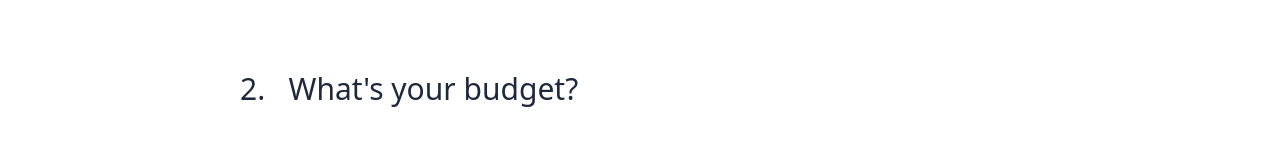
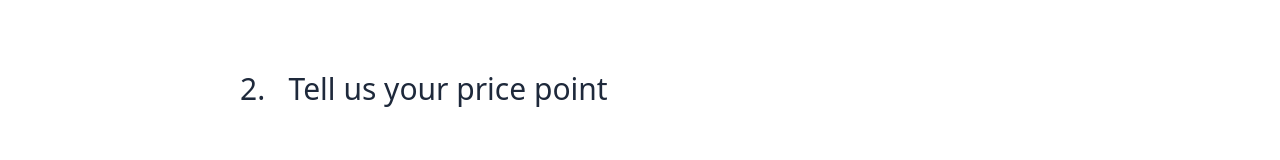
Before and after one commit to russelshane/gowander, a React (Vite) app: page /trip/start in a window 1280 px wide. Shown: the part 760-920 px from the top of the page. Built offline with nearby package versions, Linux system fonts and the light colour scheme; no server answers.

Commit message:
chore: rephrase question 2 on create-trip

```diff
--- a/src/routes/create-trip/index.tsx
+++ b/src/routes/create-trip/index.tsx
@@ -70,7 +70,7 @@ function CreateTrip() {
           </div>
           <div className="flex flex-col gap-8 w-full">
             <h2 className="w-full max-w-full md:max-w-md text-3xl font-medium leading-tight text-slate-800">
-              2. &nbsp;&nbsp;What's your budget?
+              2. &nbsp;&nbsp;Tell us your price point
             </h2>
           </div>
         </section>
```
